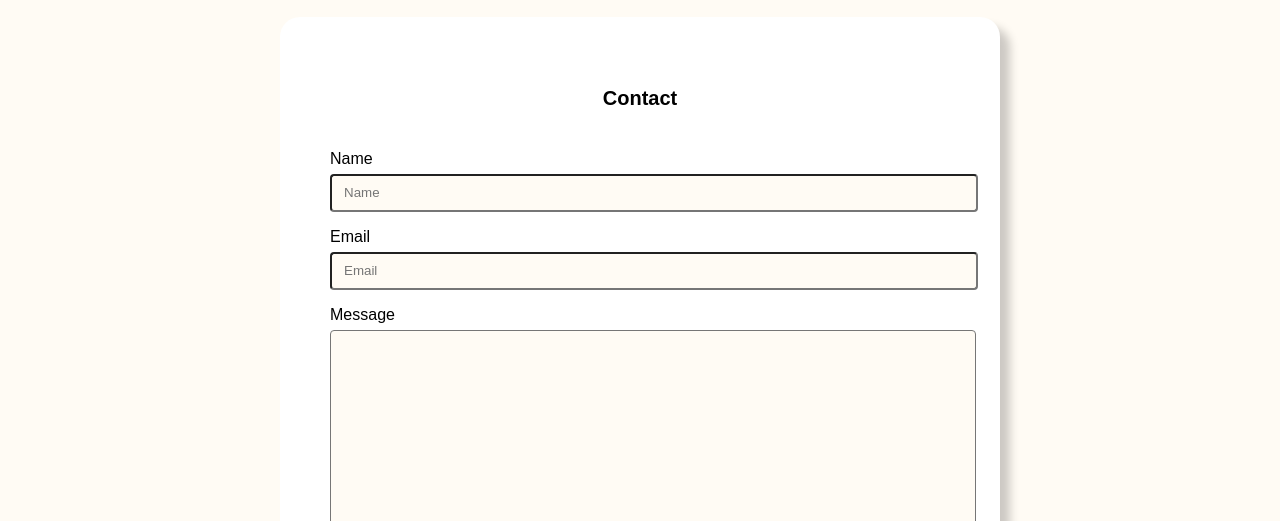
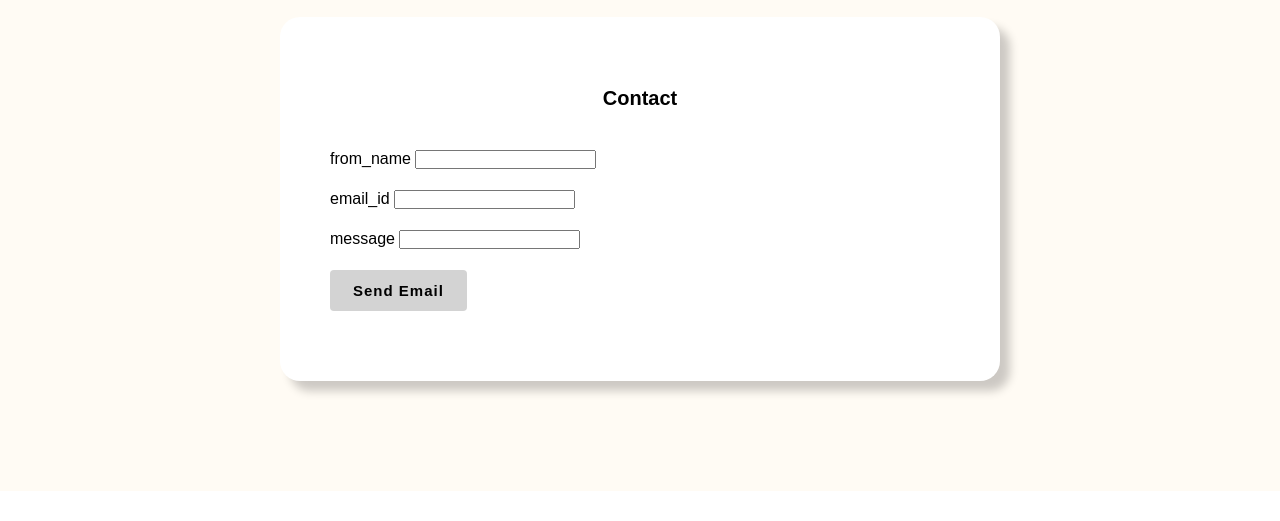
Before and after one commit to Fabio-Aringoli/Portafolio, a plain HTML site: page contacto.html in a window 1280 px wide. Shown: the part 279-800 px from the top of the page. Drawn offline with nearby package versions, Linux system fonts and the light colour scheme.

Commit message:
Probando contact

```diff
--- a/contacto.html
+++ b/contacto.html
@@ -34,21 +34,22 @@
             <h2>Contact</h2>
             <div class="formulario-contacto">
                 <h5>Contact</h5>
-                <form id="form" action="https://formsubmit.co/devaringoli@gmail.com" method="POST">
+                <form id="form">
                     <div class="grupo-formulario">
-                        <label for="name">Name</label>
-                        <input placeholder="Name" required type="text" name="nombre" id="from_name" class="control-formulario">
+                    <label for="from_name">from_name</label>
+                    <input type="text" name="from_name" id="from_name">
                     </div>
                     <div class="grupo-formulario">
-                        <label for="email">Email</label>
-                        <input placeholder="Email" required type="email" name="email" id="email_id" class="control-formulario">
+                    <label for="email_id">email_id</label>
+                    <input type="text" name="email_id" id="email_id">
                     </div>
                     <div class="grupo-formulario">
-                        <label for="message">Message</label>
-                        <textarea required class="control-formulario" name="message" id="" cols="30" rows="10"></textarea>
+                    <label for="message">message</label>
+                    <input type="text" name="message" id="message">
                     </div>
-                    <button id="button" class="btn btn-dark" value="Send Email">Send</button>
+                    <input type="submit" id="button" class="btn btn-dark" value="Send Email" >
                 </form>
+
             </div>
         </div>
     </div>
```
